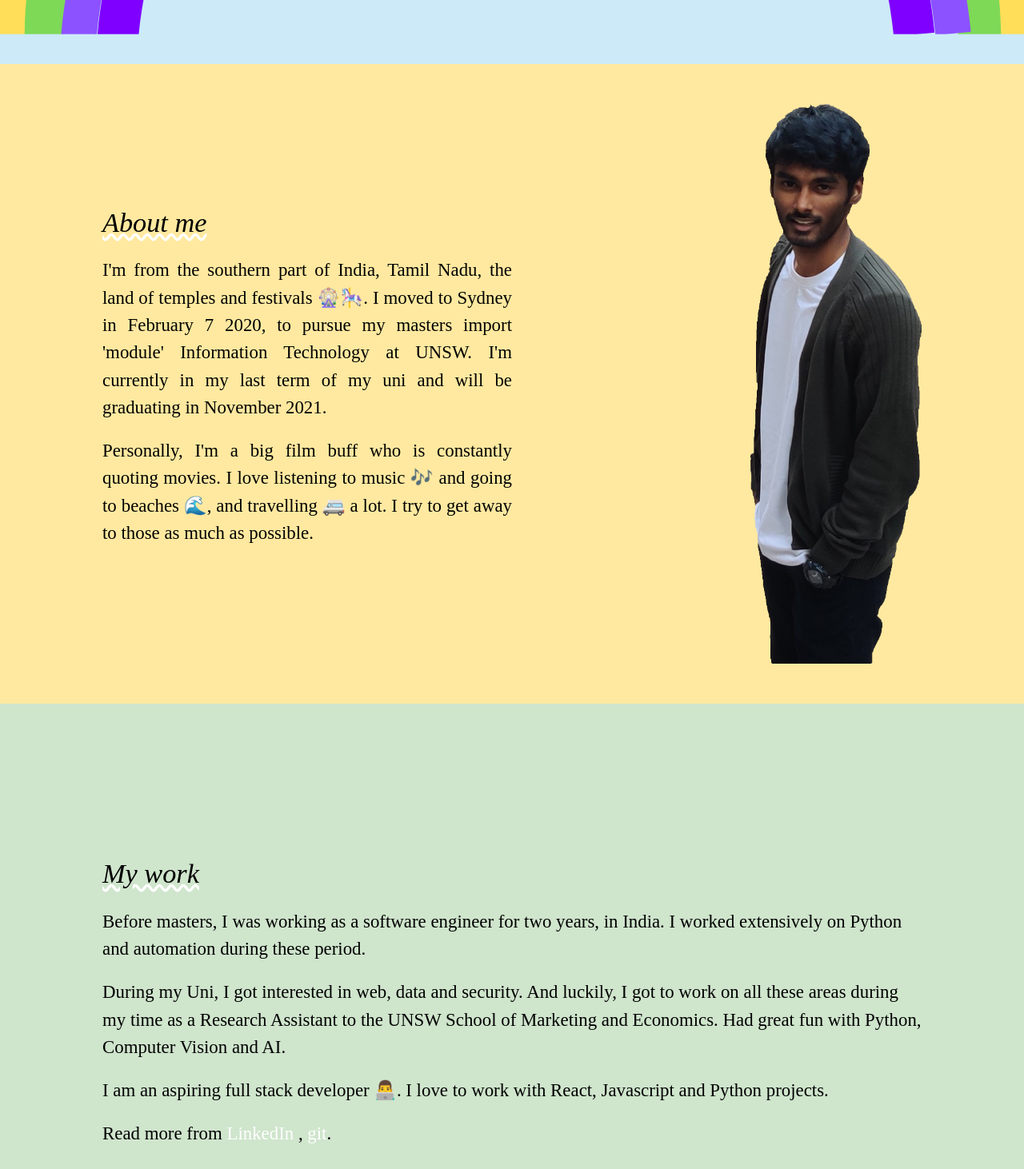
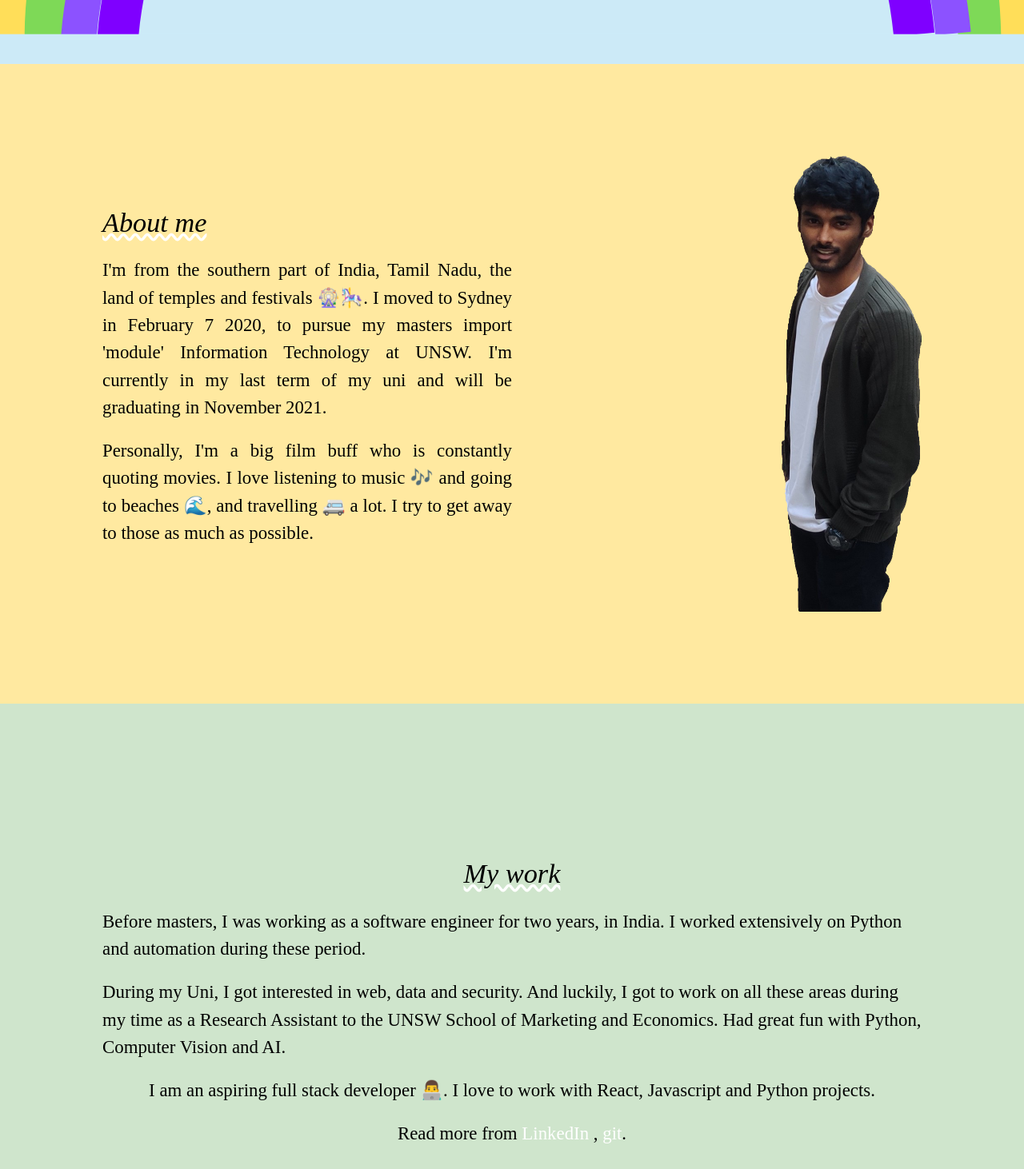
Before and after one commit to ukesh-rajasekar/myPortfolio, a React (Create React App) app: page / in a window 1280 px wide. Shown: the part 720-2182 px from the top of the page at 80% size. Built offline with nearby package versions, Linux system fonts and the light colour scheme.

Commit message:
inline to css

```diff
--- a/src/App.css
+++ b/src/App.css
@@ -37,7 +37,6 @@
 
 #site {
    background-color: rgb(255, 217, 225);
-   /* justify-content: center; */
 }
 
 .image {
@@ -47,10 +46,31 @@
    position: relative;
 }
 
+.work-wrapper,
+.header-wrapper,
+.about-wrapper,
+.site-wrapper {
+   width: 80%;
+   display: flex;
+   align-items: center;
+   justify-content: space-between;
+}
+
+.work-wrapper {
+   flex-direction: column;
+}
+
+.header-wrapper {
+   flex-direction: column;
+}
+
+.site-wrapper {
+   flex-direction: row;
+}
+
 @media screen and (max-width: 800px) {
    .header {
       background-image: none;
-      /* position: relative; */
    }
    #about,
    #work,
--- a/src/pages/About.js
+++ b/src/pages/About.js
@@ -1,30 +1,11 @@
 import React from 'react';
 import Typography from '@material-ui/core/Typography';
 import me from '../constants/mee.png';
-import { Box } from '@material-ui/core';
 
 export default function About() {
    return (
-      <div
-         id='about'
-         // style={{
-         //    height: '100vh',
-         //    position: 'sticky',
-         //    top: 0,
-         //    backgroundColor: '#ffe9a0',
-         //    display: 'flex',
-         //    justifyContent: 'space-around',
-         //    alignItems: 'center',
-         // }}
-      >
-         <div
-            style={{
-               width: '80%',
-               display: 'flex',
-               alignItems: 'center',
-               justifyContent: 'space-between',
-            }}
-         >
+      <div id='about'>
+         <div className='about-wrapper'>
             <div
                style={{
                   flex: 1,
@@ -54,9 +35,7 @@ export default function About() {
             <div className='image'>
                <img
                   style={{
-                     // position: 'absolute',
-                     maxHeight: '700px',
-                     // bottom: '0px',
+                     maxHeight: '570px',
                   }}
                   src={me}
                   alt='soloTraveller'
--- a/src/pages/Footer.js
+++ b/src/pages/Footer.js
@@ -1,36 +1,12 @@
 import React from 'react';
 import Typography from '@material-ui/core/Typography';
 import lighthouse from '../constants/lighthouse.gif';
-import { Box } from '@material-ui/core';
 
 export default function Footer() {
    return (
-      <div
-         className='header'
-         // style={{
-         //    textAlign: 'center',
-         //    backgroundColor: '#87cdf4',
-         //    height: '100vh',
-         //    position: 'sticky',
-         //    top: 0,
-         //    display: 'flex',
-         //    justifyContent: 'space-around',
-         //    alignItems: 'center',
-         // }}
-      >
-         <div
-            className='header-wrapper'
-            style={{
-               width: '80%',
-               display: 'flex',
-               alignItems: 'center',
-               flexDirection: 'column',
-               justifyContent: 'space-around',
-            }}
-         >
-            {/* <Box display={{ xs: 'none', sm: 'block' }}> */}
+      <div className='header'>
+         <div className='header-wrapper'>
             <img id='header-gif' src={lighthouse} alt='soloTraveller' />
-            {/* </Box> */}
             <div>
                <Typography>Still here,</Typography>
 
--- a/src/pages/Header.js
+++ b/src/pages/Header.js
@@ -1,38 +1,11 @@
 import Typewriter from '../components/Typewriter';
 import headerBg from '../constants/planes.gif';
-import rain from '../constants/rain.svg';
-
 import Typography from '@material-ui/core/Typography';
-import { Box } from '@material-ui/core';
 
 export default function Header() {
    return (
-      <div
-         className='header'
-         // style={{
-         //    textAlign: 'center',
-         //    backgroundColor: '#cceaf7',
-         //    height: '100vh',
-         //    position: 'sticky',
-         //    top: 0,
-         //    display: 'flex',
-         //    justifyContent: 'space-around',
-         //    alignItems: 'center',
-         //    backgroundImage: `url(${rain})`,
-         //    backgroundSize: 'cover',
-         //    backgroundPosition: 'bottom',
-         // }}
-      >
-         <div
-            className='header-wrapper'
-            style={{
-               width: '80%',
-               display: 'flex',
-               alignItems: 'center',
-               flexDirection: 'column',
-               justifyContent: 'space-around',
-            }}
-         >
+      <div className='header'>
+         <div className='header-wrapper'>
             <img id='header-gif' src={headerBg} alt='soloTraveller' />
             <div>
                <Typography>Hi! I'm </Typography>
--- a/src/pages/Quotes.js
+++ b/src/pages/Quotes.js
@@ -3,28 +3,8 @@ import { Typography } from '@material-ui/core';
 
 export default function Quotes() {
    return (
-      <div
-         id='site'
-         //  style={{
-         //     height: '100vh',
-         //     position: 'sticky',
-         //     top: 0,
-         //     backgroundColor: '#ffd9e1',
-         //     display: 'flex',
-         //     justifyContent: 'center',
-         //     alignItems: 'center',
-         //  }}
-      >
-         <div
-            className='site-wrapper'
-            style={{
-               width: '80%',
-               display: 'flex',
-               flexDirection: 'row',
-               alignItems: 'center',
-               justifyContent: 'space-around',
-            }}
-         >
+      <div id='site'>
+         <div className='site-wrapper'>
             <div className='quotes' style={{ flex: '3' }}>
                <Typography variant='h5' className='text-heading'>
                   📜Favourite Quotes
--- a/src/pages/Work.js
+++ b/src/pages/Work.js
@@ -3,26 +3,8 @@ import Typography from '@material-ui/core/Typography';
 
 export default function Work() {
    return (
-      <div
-         id='work'
-         //  style={{
-         //     height: '100vh',
-         //     position: 'sticky',
-         //     top: 0,
-         //     backgroundColor: '#cfe5cc',
-         //     display: 'flex',
-         //     justifyContent: 'space-around',
-         //     alignItems: 'center',
-         //  }}
-      >
-         <div
-            className='work-wrapper'
-            style={{
-               width: '80%',
-               display: 'flex',
-               flexDirection: 'column',
-            }}
-         >
+      <div id='work'>
+         <div className='work-wrapper'>
             <Typography variant='h5' className='text-heading'>
                My work
             </Typography>
```
